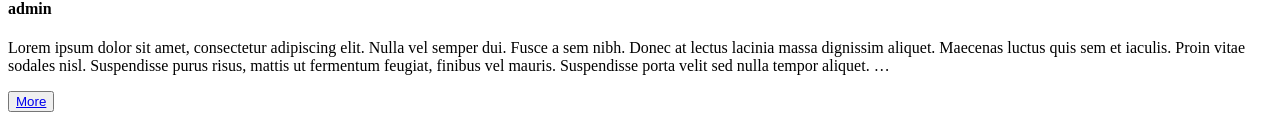
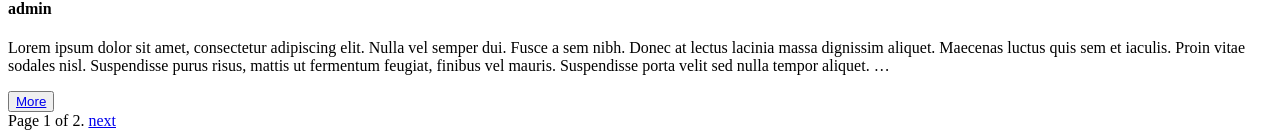
Before and after one commit to KulikovMax/DjangoPracticeBlog, a Django app: page /blogs/ in a window 1280 px wide. Shown: the part 860-998 px from the top of the page. Before the commit the page ends 972 px from the top, so only its background shows below. Run offline with Django 3.2, Linux system fonts and the light colour scheme; data comes from the database, SQL or seed files in the repository.

Commit message:
Added page navigation previous-next

```diff
--- a/mysite/blogs/templates/blogs/index.html
+++ b/mysite/blogs/templates/blogs/index.html
@@ -9,14 +9,33 @@
     <title>Blogs Page</title>
 </head>
 <body>
+
 {% block content %}
+
     {% for p in posts %}
         <h3>{{ p.title }}</h3>
         <h4>{{ p.author }}</h4>
         <p>{{ p.text|truncatewords:50 }}</p>
-{#        <button><a href="{% url 'blogs_detail' p.id %}">More</a></button>#}
         <button><a href="{{ p.get_absolute_url }}">More</a></button>
     {% endfor %}
+
+    <div class="pagination">
+        <span class="step-links">
+            {% if posts.has_previous %}
+                <a href="?page={{ posts.previous_page_number }}">previous</a>
+            {% endif %}
+
+            <span class="current">
+                Page {{ posts.number }} of {{ posts.paginator.num_pages }}.
+            </span>
+
+            {% if posts.has_next %}
+                <a href="?page={{ posts.next_page_number }}">next</a>
+            {% endif %}
+        </span>
+    </div>
+
 {% endblock %}
+
 </body>
 </html>
--- a/mysite/blogs/views.py
+++ b/mysite/blogs/views.py
@@ -1,11 +1,22 @@
 from django.shortcuts import render
-from django.http import HttpResponse
+
+from django.core.paginator import Paginator, PageNotAnInteger, EmptyPage
 
 from .models import Post
 
 
 def index(request):
-    posts = Post.objects.order_by('-time_create')[:5]
+    posts_list = Post.objects.order_by('-time_create')
+    paginator = Paginator(posts_list, 5)
+
+    page = request.GET.get('page')
+    try:
+        posts = paginator.page(page)
+    except PageNotAnInteger:
+        posts = paginator.page(1)
+    except EmptyPage:
+        posts = paginator.page(paginator.num_pages)
+
     return render(request, 'blogs/index.html', {'posts': posts})
 
 
```
